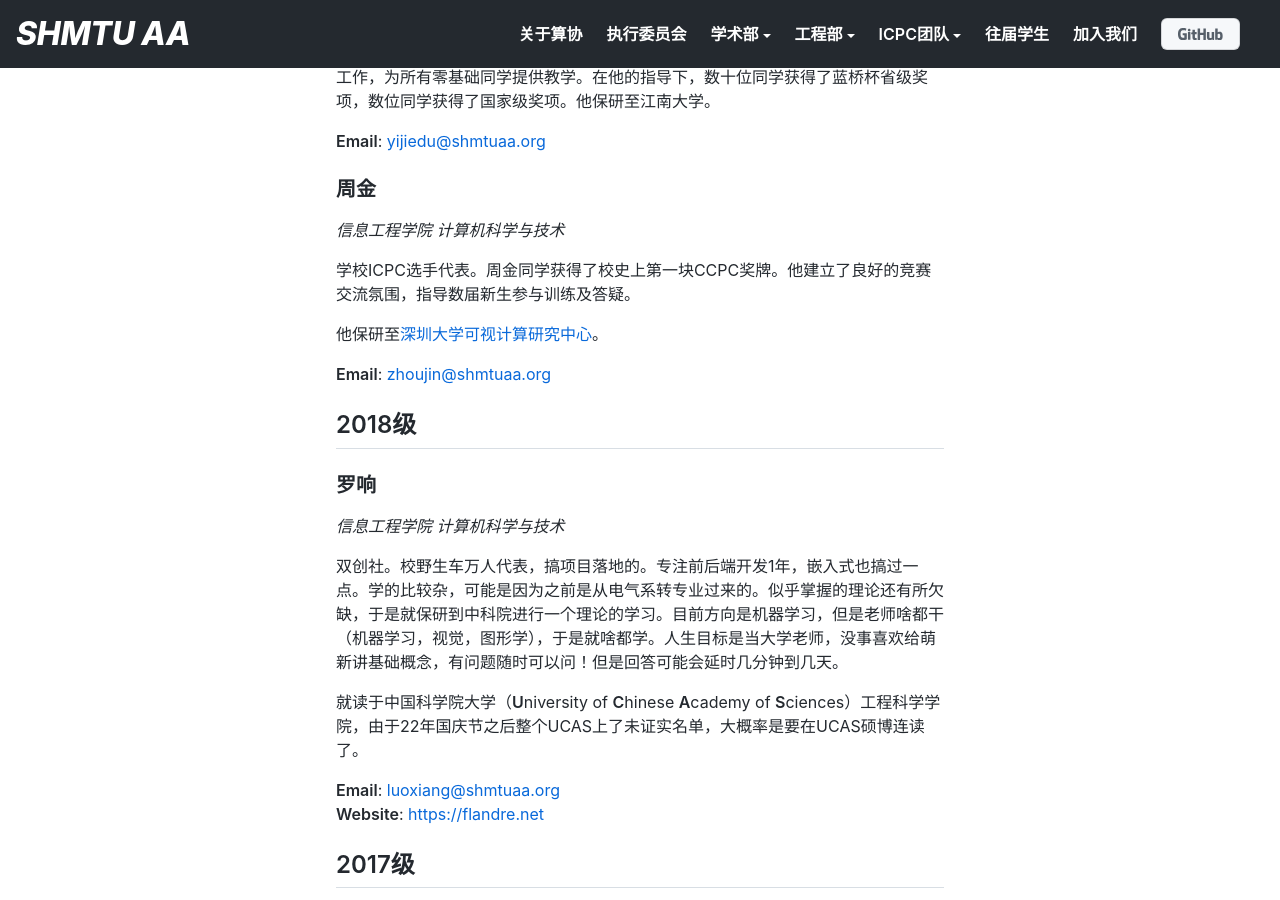
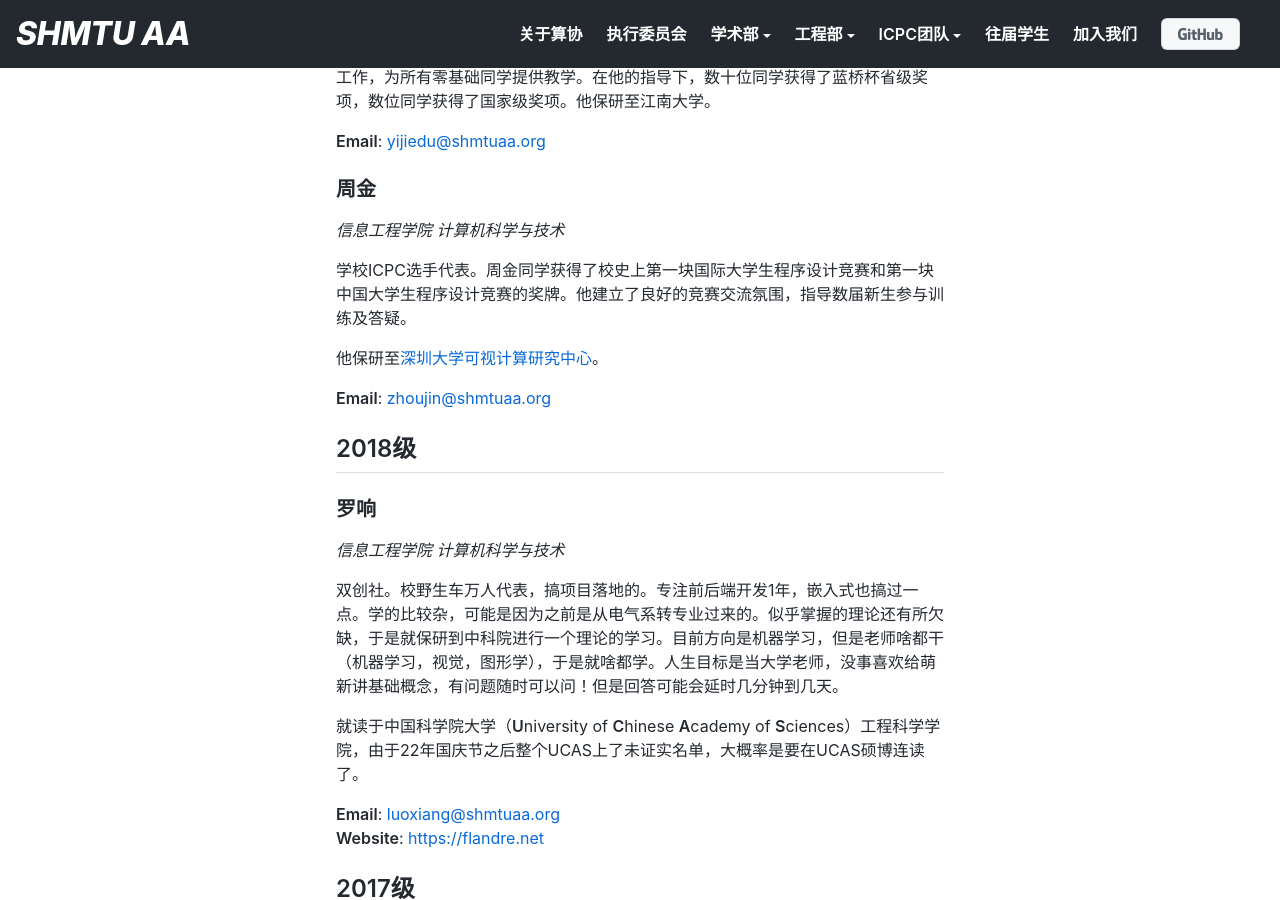
Before and after one commit to shmtuaa/shmtuaa.org, a Jekyll site: the page built from _posts/2022-10-01-MAIN-fellow.md, in a window 1280 px wide and 900 px high, scrolled down 928 px. Built offline with Jekyll 4.4.1, drawn with Linux system fonts in a browser that asks for light colours.

Commit message:
upd fellow

```diff
--- a/_posts/2022-10-01-MAIN-fellow.md
+++ b/_posts/2022-10-01-MAIN-fellow.md
@@ -45,7 +45,7 @@ _物流工程学院 电气工程及自动化_
 
 _信息工程学院 计算机科学与技术_
 
-学校ICPC选手代表。周金同学获得了校史上第一块CCPC奖牌。他建立了良好的竞赛交流氛围，指导数届新生参与训练及答疑。
+学校ICPC选手代表。周金同学获得了校史上第一块国际大学生程序设计竞赛和第一块中国大学生程序设计竞赛的奖牌。他建立了良好的竞赛交流氛围，指导数届新生参与训练及答疑。
 
 他保研至[深圳大学可视计算研究中心](http://vcc.tech/)。
 
```
